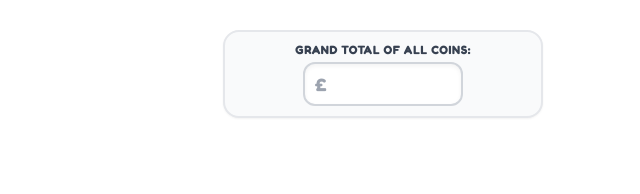
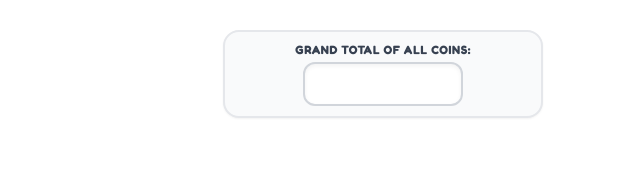
Before and after one commit to mykytabogomaz-art/MoneyAmoun, a plain HTML site: page index.html in a window 1280 px wide. Shown: the part 521-715 px from the top of the page, 257-897 px from the left. Drawn offline with nearby package versions, Linux system fonts and the light colour scheme.

Commit message:
index.html

```diff
--- a/index.html
+++ b/index.html
@@ -106,7 +106,7 @@
             <div class="max-w-xs mx-auto w-full bg-gray-50 p-2 sm:p-2.5 rounded-2xl border-2 border-gray-200 shadow-sm">
                 <label class="block text-gray-700 font-extrabold mb-1 text-center text-xs uppercase tracking-wider">Grand Total of All Coins:</label>
                 <div class="relative max-w-[160px] mx-auto">
-                    <span class="absolute left-3 top-1/2 transform -translate-y-1/2 text-lg font-bold text-gray-400">£</span>
+
                     <input
                         type="text"
                         id="input-grand-total"
```
